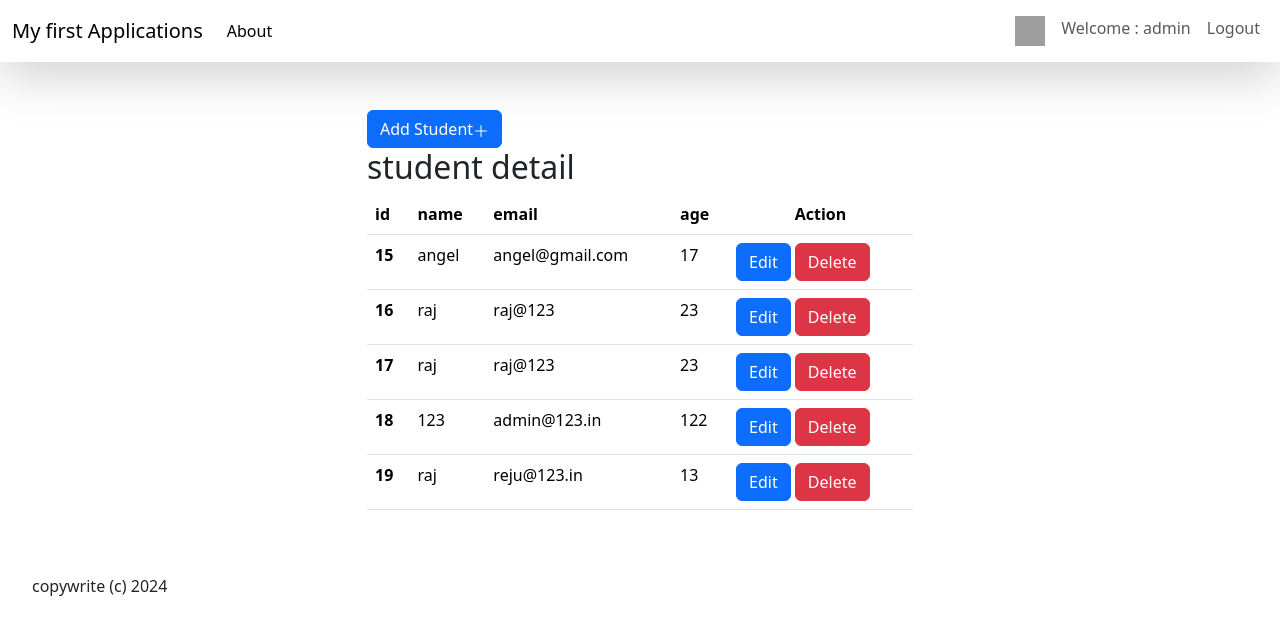
After one commit to Arunkumar1998111/my_first_application, a Django app: page /insert in a window 1280 px wide. The commit adds this page. Shown: the top 635 px of the page. Run offline with Django 4.2, Linux system fonts and the light colour scheme; a user stored in the database is signed in; data comes from the database, SQL or seed files in the repository; both versions use the stored data as it was after the commit; grey boxes are pictures that could not be loaded.

Commit message:
student crud

```diff
--- a/app2/forms.py
+++ b/app2/forms.py
@@ -4,7 +4,7 @@ from django.contrib.auth.models import User
 
 class Signupform(forms.Form):
      username = forms.CharField(label="Name", max_length=100, widget=forms.TextInput(attrs={'class': 'form-control form-control-lg my-3'}))
-     email = forms.EmailField(label="Email", max_length=100, widget=forms.EmailInput(attrs={'class': 'form-control form-control-lg my-3'}))
+     email = forms.EmailField(label="email", max_length=100, widget=forms.EmailInput(attrs={'class': 'form-control form-control-lg my-3'}))
      password = forms.CharField(label="Password", max_length=100, widget=forms.PasswordInput(attrs={'class': 'form-control form-control-lg my-3'}))
      def clean_username(self):
         username = self.cleaned_data['username']
@@ -14,5 +14,5 @@ class Signupform(forms.Form):
 
 
 class Signinform(forms.Form):
-         username = forms.CharField(label="Name", max_length=100, widget=forms.TextInput(attrs={'class': 'form-control form-control-lg my-3','id':'validationCustom01'}))
-         password = forms.CharField(label="Password", max_length=100, widget=forms.PasswordInput(attrs={'class': 'form-control form-control-lg my-3','id':'validationCustom01'}))
+         username = forms.CharField(label="Name", max_length=100, widget=forms.TextInput(attrs={'class': 'form-control form-control-lg my-3'}))
+         password = forms.CharField(label="Password", max_length=100, widget=forms.PasswordInput(attrs={'class': 'form-control form-control-lg my-3'}))
--- a/app2/models.py
+++ b/app2/models.py
@@ -5,3 +5,13 @@ from django.contrib.auth.models import User
 
 class Userprofile(models.Model):
     user=models.OneToOneField(User,related_name='userprofile',on_delete=models.CASCADE)
+
+
+
+class  student(models.Model):
+    name=models.CharField(max_length=50,blank=False,null=False)
+    email=models.EmailField()
+    age=models.IntegerField()
+
+    def __str__(self):
+        return self.name
--- a/app2/urls.py
+++ b/app2/urls.py
@@ -1,8 +1,6 @@
 
 from django.urls import path
-from app2.views import signup,user_login,signin,about,sign_out,homepage,user_list,delete_user
-
-
+from app2.views import signup,user_login,signin,about,sign_out,homepage,user_list,delete_user,edit_user,update_user,insertdata,updatedata,deletedata
 
 urlpatterns = [
 
@@ -13,8 +11,12 @@ urlpatterns = [
     path('about/',about,name="about"),
     path('logout/',sign_out,name='logout'),
     path('user-list',user_list,name='user-list'),
-    path('delete-user/<int:id>/',delete_user, name='delete-user')
+    path('delete-user/<int:id>/',delete_user, name='delete-user'),
+    path('edit-user/<int:id>',update_user,name='edit-user'),
 
 
 
+    path('insert',insertdata,name='insertdata'),
+    path('update/<id>',updatedata,name='updatedata'),
+    path('delete/<id>',deletedata,name='deletedata'),
 ]
--- a/app2/views.py
+++ b/app2/views.py
@@ -1,9 +1,64 @@
-from django.shortcuts import render,redirect, HttpResponseRedirect
+from django.shortcuts import render,redirect, HttpResponseRedirect,get_object_or_404
 from .forms import Signupform , Signinform
-from . models import Userprofile
+from . models import Userprofile,student
 from django.contrib.auth.models import User
 from django.contrib.auth import authenticate, login ,logout
 from django.contrib import messages
+from django.shortcuts import get_object_or_404
+from django.http import Http404
+
+
+def insertdata(request):
+    if request.user.is_authenticated:
+        data=student.objects.all()
+        context={"data":data}
+        if request.method=="POST":
+            name=request.POST.get('name')
+            email=request.POST.get('email')
+            age=request.POST.get('age')
+            print(name,email,age)
+            query=student(name=name,email=email,age=age)
+            query.save()
+            return redirect("insertdata")
+        return render(request,'app/student.html',context)
+    else:
+        messages.error(request,"login first")
+        return redirect("/")
+
+
+
+
+def updatedata(request,id):
+    d=student.objects.get(id=id)
+    if request.method=="POST":
+        name=request.POST['name']
+        email=request.POST['email']
+        age=request.POST['age']
+
+
+        edit=student.objects.get(id=id)
+        edit.name=name
+        edit.email=email
+        edit.age=age
+        edit.save()
+        return redirect("insertdata")
+
+
+    return render(request,'app/edit.html',{"d":d})
+
+
+def deletedata(request,id):
+    try:
+        d=student.objects.get(id=id)
+        d.delete()
+        return redirect("insertdata")
+    except student.DoesNotExist:
+        messages.error(request,"student Does Not Exist")
+        return redirect("insertdata")
+
+
+
+
 
 
 
@@ -78,6 +133,12 @@ def delete_user(request,id):
     user.delete()
     return redirect("user-list")
 
+def edit_user(request,id):
+
+    user = User.objects.get(id=id)
+    return render(request,"app/edit-user.html",{"user":user})
+
+
 def user_login(request):
 
     return render(request, 'app/user_login.html')
@@ -95,3 +156,20 @@ def user_list(request):
 
     else:
         return redirect("signin")
+
+
+def update_user(request, id):
+    user = User.objects.get(id=id)
+
+    if request.method == "POST":
+        form = Signupform(request.POST, instance = user)
+
+        if form.is_valid():
+            form.save()
+            # Process valid form data here
+
+            return redirect("user-list")
+    else:
+        form = Signupform(instance=user)
+
+    return render(request, "app/edit-user.html", {"form": form, "user": user})
--- a/templates/app/logout.html
+++ b/templates/app/logout.html
@@ -7,6 +7,11 @@
     <div class="container-fluid py-5">
 <div class="container">
     <h2>logout page</h2>
+    {% for message in messages %}
+    <p class="alert alert-danger">
+    {{message}}
+    </p>
+    {% endfor %}
     <div class="card card-login mx-auto mt-5">
     <div class="card-header">Logged out</div>
     <div class="card-body">
--- /dev/null
+++ b/templates/app/student.html
@@ -0,0 +1,88 @@
+{% extends 'app/base.html' %} {% block title %}
+  student form
+{% endblock %} {% block content %}
+  <div class="container">
+    <div class="row d-flex justify-content-center py-5">
+      <div class="col-12 col-md-6">
+
+        {% for message in messages %}
+        <p class="alert alert-danger">{{message}}</p>
+        {% endfor %}
+        <!-- Button trigger modal -->
+<button type="button" class="btn btn-primary" data-bs-toggle="modal" data-bs-target="#exampleModal">
+    Add Student<svg xmlns="http://www.w3.org/2000/svg" width="16" height="16" fill="currentColor" class="bi bi-plus-lg" viewBox="0 0 16 16">
+        <path fill-rule="evenodd" d="M8 2a.5.5 0 0 1 .5.5v5h5a.5.5 0 0 1 0 1h-5v5a.5.5 0 0 1-1 0v-5h-5a.5.5 0 0 1 0-1h5v-5A.5.5 0 0 1 8 2"/>
+      </svg>
+  </button>
+
+  <!-- Modal -->
+  <div class="modal fade" id="exampleModal" tabindex="-1" aria-labelledby="exampleModalLabel" aria-hidden="true">
+    <div class="modal-dialog">
+      <div class="modal-content">
+        <div class="modal-header">
+          <h1 class="modal-title fs-5" id="exampleModalLabel">Modal title</h1>
+          <button type="button" class="btn-close" data-bs-dismiss="modal" aria-label="Close"></button>
+        </div>
+        <div class="modal-body">
+            <form method="post" action="/insert" class="bg-light border border-1 py-5 px-5">
+
+                {% csrf_token %}
+              <div class="form-group">
+                <input type="text" class="form-control" placeholder="Enter the student name" name="name" required />
+              </div>
+              <div class="form-group">
+                <input type="text" class="form-control" placeholder="Enter the student Email" name="email" required />
+              </div>
+              <div class="form-group">
+                <input type="number" class="form-control mt-2" placeholder="Enter the student age" name="age" required />
+              </div>
+              <br />
+              <div class="col-12">
+                <button class="btn btn-primary" type="submit">Submit form</button>
+              </div>
+            </form>
+        </div>
+        <div class="modal-footer">
+          <button type="button" class="btn btn-secondary" data-bs-dismiss="modal">Close</button>
+          <button type="button" class="btn btn-primary">Save changes</button>
+        </div>
+      </div>
+    </div>
+  </div>
+
+
+        <table class="table table-hover">
+            <h2>student detail </h2>
+            <thead>
+                <tr>
+                    <th scope="col">id</th>
+                  <th scope="col">name</th>
+                  <th scope="col">email</th>
+                  <th scope="col">age</th>
+                  <th scope="col" class="text-center">Action</th>
+
+                </tr>
+              </thead>
+              <tbody>
+               {% for d in data  %}
+               <tr>
+               <th scope="col">{{d.id}}</th>
+               <td>{{d.name}}</td>
+               <td>{{d.email}}</td>
+               <td>{{d.age}}</td>
+               <td><a  href="/update/{{d.id}}"  class="btn btn-primary">Edit</a>
+                <a type="button"  href="/delete/{{d.id}}"   class="btn btn-danger">Delete</a></td>
+
+               </tr>
+
+               {% endfor %}
+              </tbody>
+
+          </table>
+
+
+
+      </div>
+    </div>
+  </div>
+{% endblock %}
```
Also changed, not shown: app2/admin.py (+5 -2 lines), templates/app/edit-user.html (added, +9 -0 lines), templates/app/edit.html (added, +27 -0 lines), templates/app/update-user.html (added, +14 -0 lines), templates/app/user-list.html (+13 -1 lines), app2/migrations/0002_student.py (added), db.sqlite3.
